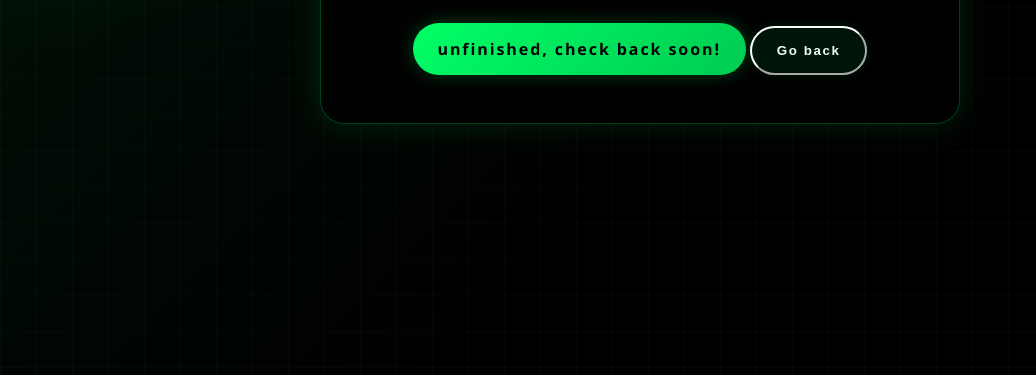
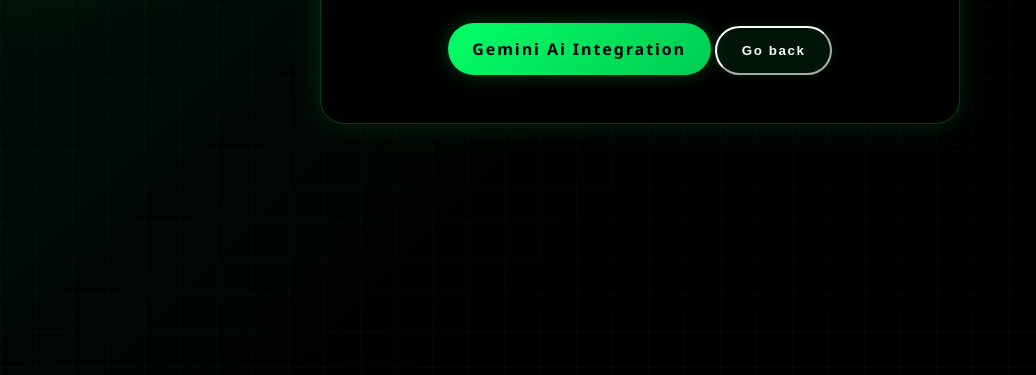
Before and after one commit to voidzcode/voidzcode.github.io, a plain HTML site: page tools/index.html in a window 1280 px wide. Shown: the part 425-800 px from the top of the page, without its empty margins (0-1036 px from the left). Drawn offline with Linux system fonts and the light colour scheme.

Commit message:
Add Gemini Ai Integration link to tools page
Replaced the placeholder 'unfinished' button in tools/index.html with a primary anchor linking to the Gemini Ai Integration GitHub repository (opens in a new tab). The existing Go back button was left unchanged.

```diff
--- a/tools/index.html
+++ b/tools/index.html
@@ -118,7 +118,7 @@
     <main class="panel">
         <h1>tools</h1>
         <p class="subtitle">a clean collection of my favorite and useful tools</p>
-        <a class="button" target="_blank" rel="noopener noreferrer">unfinished, check back soon!</a>
+<a class="button primary" href="https://github.com/voidzcode/Gemini-Ai-Integration" target="_blank" rel="noopener noreferrer">Gemini Ai Integration</a>
         <button class="button secondary" type="button" onclick="history.back()">Go back</button>
     </main>
 </body>
```
